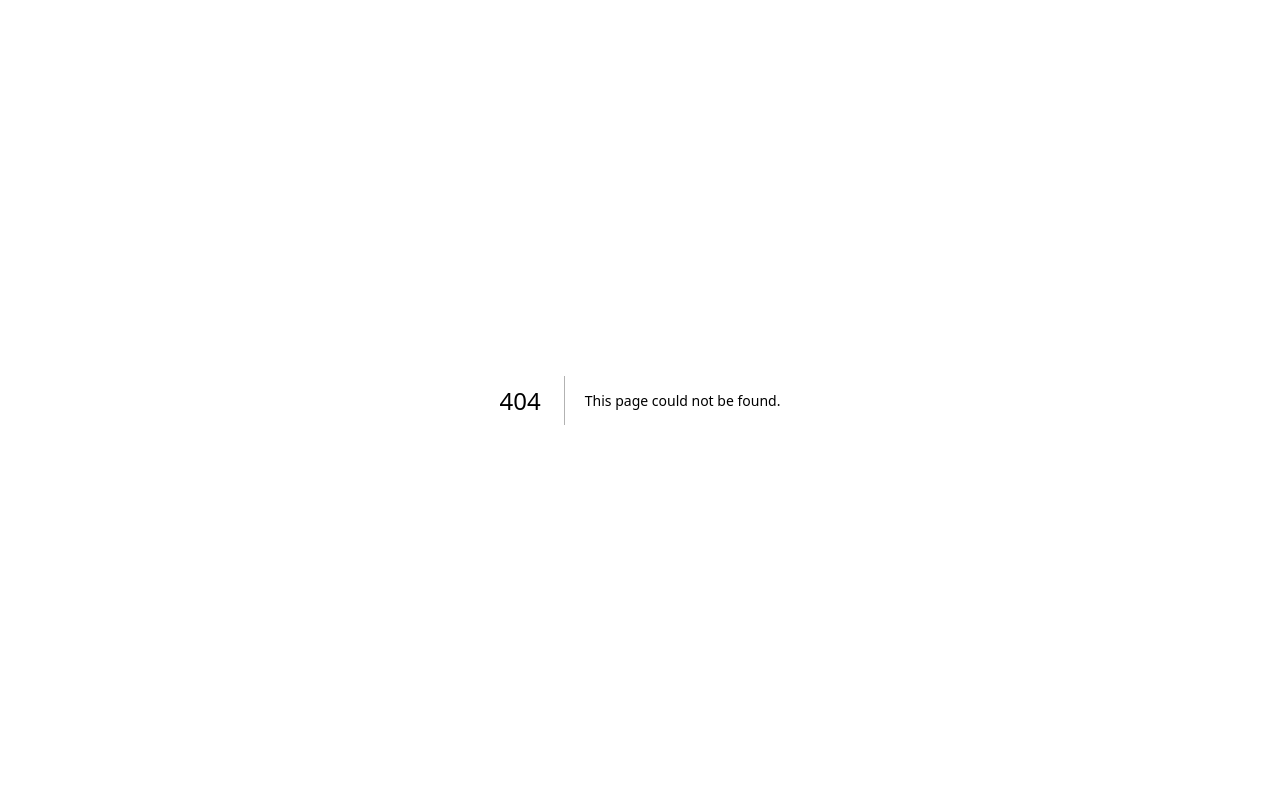
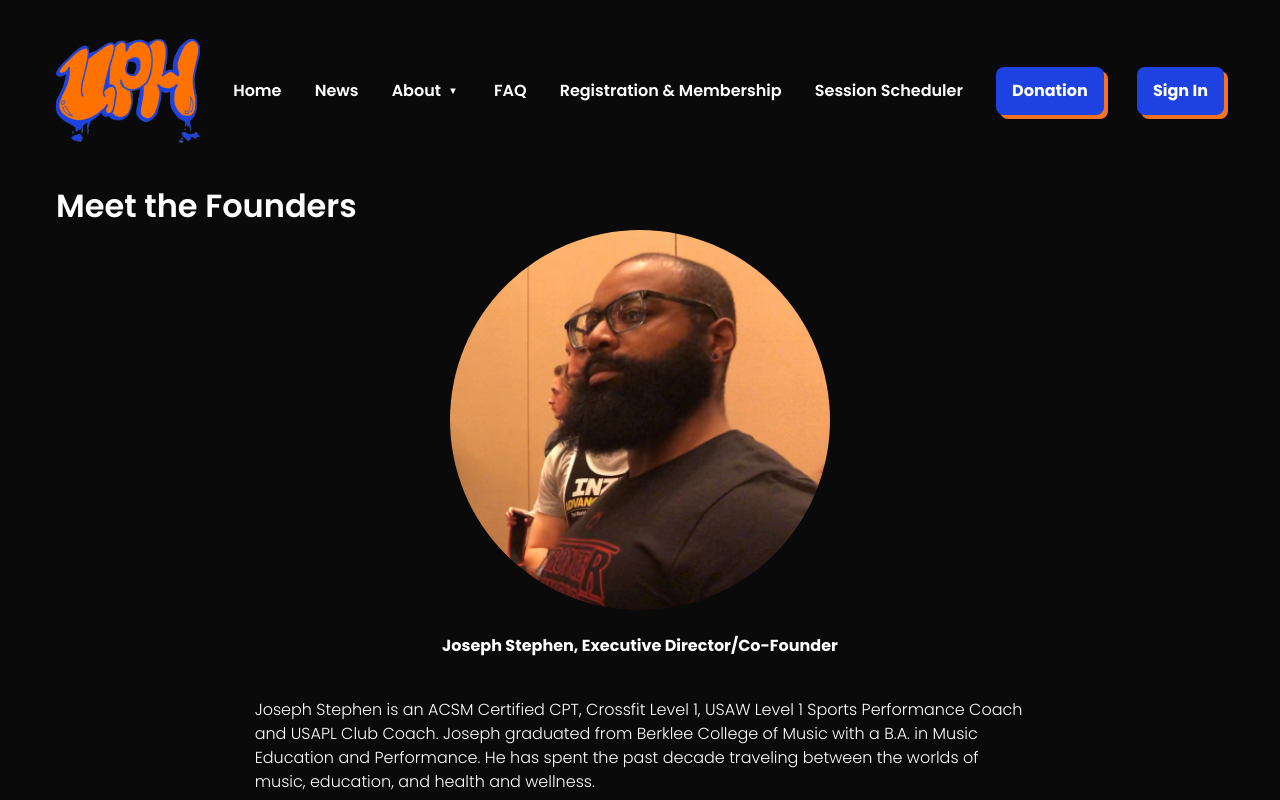
Before and after one commit to Artists-for-Humanity/urban-powerhouse, a Next.js app: page /About/Founders in a window 1280 px wide. Before the commit this address had no page. Shown: the top 800 px of the page. Built offline with nearby package versions, Linux system fonts and the light colour scheme.

Commit message:
Founders Page

```diff
--- a/components/Navigation.tsx
+++ b/components/Navigation.tsx
@@ -100,9 +100,9 @@ const Navigation: React.FC = () => {
                   label="About"
                   variant="nav-dropdown"
                   dropdownOptions={[
-                  { label: 'Meet the Founders', href: '/Founders' },
-                  { label: 'Teen Story', href: '/TeenStories' },
-                  { label: 'From Humble Beginnings to Urban Powerhouse', href: '/HumbleBeginnings' },
+                  { label: 'Meet the Founders', href: '/About/Founders' },
+                  { label: 'Teen Story', href: '/About/TeenStories' },
+                  { label: 'From Humble Beginnings to Urban Powerhouse', href: '/About/HumbleBeginnings' },
                   ]}/>
       <Button label="FAQ" href="/FAQ" variant="nav" isActive={pathname === '/FAQ'} />
         <Button label="Registration & Membership" href="/" variant="nav" isActive={false} />
--- /dev/null
+++ b/pages/About/Founders.tsx
@@ -0,0 +1,44 @@
+"use client";
+import React from "react";
+import Grid from "../../components/GridContainer";
+import Footer from "../../components/Footer";
+import Container from "../../components/Container";
+import Navigation from "../../components/Navigation";
+import '../../app/globals.css';
+import Leadership from "../../components/Leadership";
+
+
+
+export default function About() {
+
+
+
+    return (
+          <Grid>
+            <Navigation/>
+              <Container>
+              <h1 className="text-[32px] font-semibold col-span-full ">Meet the Founders</h1>
+              <Leadership
+                imageSrc="/headshots/founder1.png"
+                name="Joseph Stephen, Executive Director/Co-Founder"
+                description={[
+                    "Joseph Stephen is an ACSM Certified CPT, Crossfit Level 1, USAW Level 1 Sports Performance Coach and USAPL Club Coach. Joseph graduated from Berklee College of Music with a B.A. in Music Education and Performance. He has spent the past decade traveling between the worlds of music, education, and health and wellness.",
+                    "In 2012 he decided to stop the balancing act and devote his time to helping others achieve their health and wellness goals full time as a trainer at Fitness Together Newtonville and then a manager at Fitness Together Dedham, followed by a Business Manager position at a prominent CrossFit box. Most recently he held the position of Director of Membership at the Thomas Menino YMCA, located in Hyde Park, MA. He is currently the Senior Director of Membership & Fitness for the Hockomock YMCA. ",
+                    "Joseph has coached several athletes to the national level within their first year of competition. He's looking forward to providing more opportunities for individuals within the Boston community to experience what it's like to be a strength athlete."
+                ]}
+                />
+                <Leadership
+                    imageSrc="/headshots/founder2.png"
+                    name="Laurie Maranian, VP of Development/Co-Founder"
+                    description={[
+                        "Laurie Maranian is a USAPL Club Coach and a Road Runners Club of America distance running coach.",
+                        "Laurie has competed with USA Powerlifting for two years now at both the local and national level and is committed to putting a barbell in as many people's hands as possible to give them the opportunity to experience the power of strength sports. ",
+                        "Laurie is currently the Director of Development for the Cardinal Cushing Centers, a $35 million non-profit organization that supports individuals with intellectual disabilities. Prior to starting her career in development in 2010, Laurie helped to found and subsequently coordinate social and recreation programming for Teens and Young Adults with Down syndrome. Laurie, who currently resides in Boston, MA, graduated from Harvard College with a BA in Sociology."
+                    ]}
+                />
+              </Container>
+            <Footer />
+          </Grid>
+
+    );
+}
```
